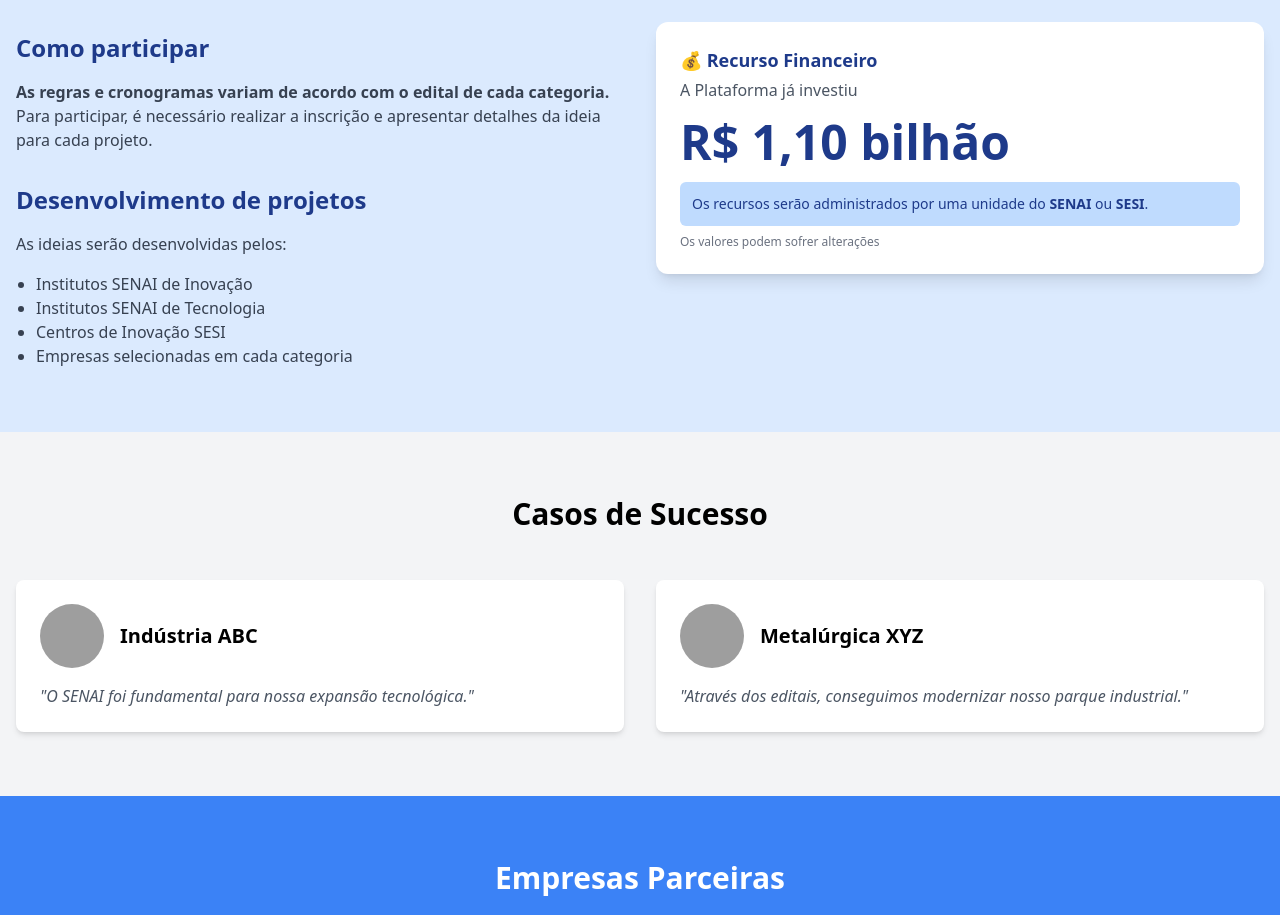
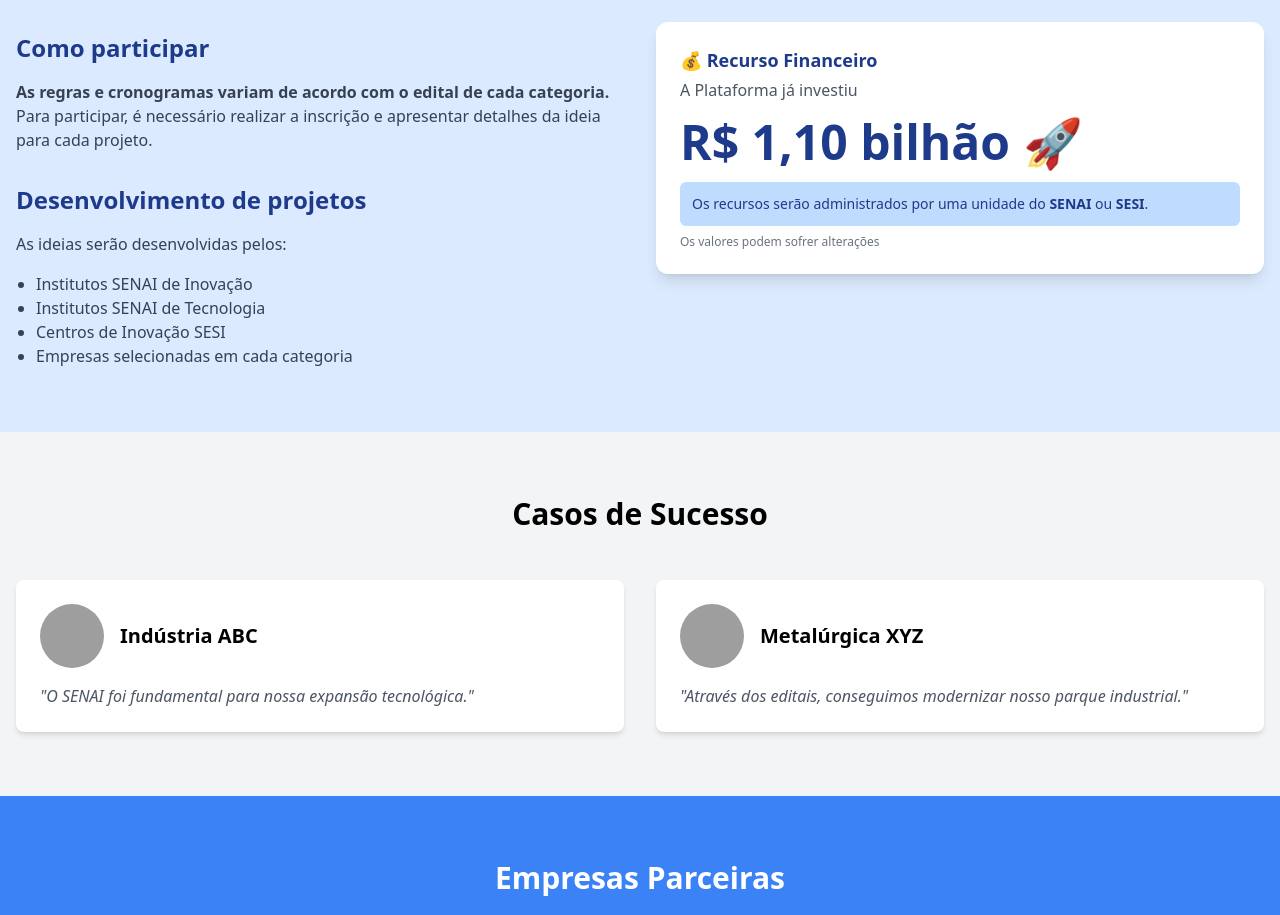
Before and after one commit to ruicarlos/fomentasenai, a React (Vite) app: page / in a window 1280 px wide. Shown: the part 1764-2679 px from the top of the page. Built offline with nearby package versions, Linux system fonts and the light colour scheme; grey boxes are pictures that could not be loaded.

Commit message:
Add Icon Launch

```diff
--- a/src/App.tsx
+++ b/src/App.tsx
@@ -169,7 +169,7 @@ function App() {
     {/* Header */}
     <header className="bg-white py-4 shadow-md">
       <div className="container mx-auto px-4 flex items-center">
-        <img src="https://cestapp.angraz.com.br/fomenta/fomentalogo.png" alt="Logo" className="h-12" />
+        <img src="https://cestapp.angraz.com.br/fomenta/fomentalogo.png"  alt="Logo 🚀" className="h-12" />
       </div>
     </header>
 
@@ -265,7 +265,7 @@ function App() {
         💰 Recurso Financeiro
       </h3>
       <p className="text-gray-600 mt-1">A Plataforma já investiu</p>
-      <p className="text-5xl font-bold text-blue-900 mt-4">R$ 1,10 bilhão</p>
+      <p className="text-5xl font-bold text-blue-900 mt-4">R$ 1,10 bilhão 🚀</p>
 
       <div className="bg-blue-200 text-blue-900 p-3 rounded-md mt-4 text-sm">
         Os recursos serão administrados por uma unidade do <strong>SENAI</strong> ou <strong>SESI</strong>.
```
